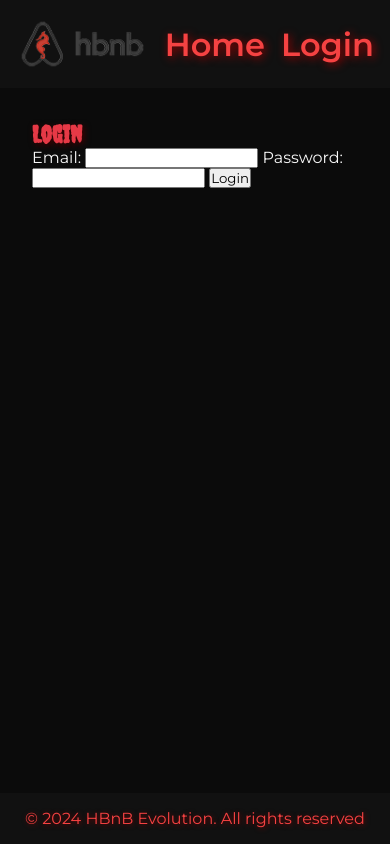
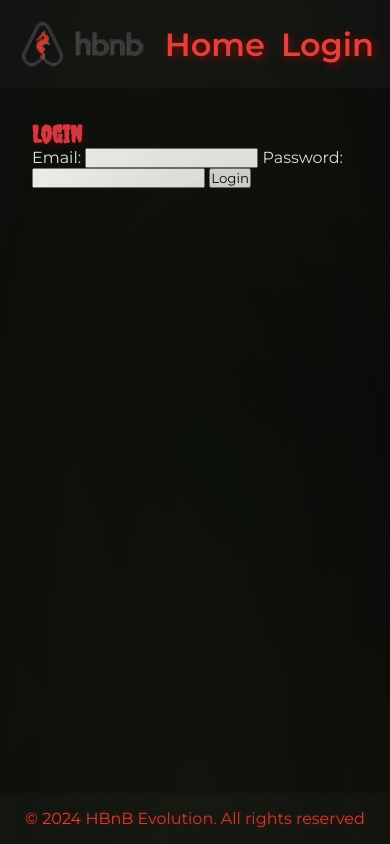
Before and after one commit to Steph974-Git/holbertonschool-hbnb, a plain HTML site: page part4/base_files/login.html in a window 390 px wide. Drawn offline with Linux system fonts and the light colour scheme; animation ran at ten frames a second.

```diff
--- a/part4/base_files/login.html
+++ b/part4/base_files/login.html
@@ -7,6 +7,9 @@
     <link rel="stylesheet" href="styles.css">
 </head>
 <body>
+    <div id="magic-bg-container">
+        <canvas id="shadow-bg"></canvas>
+    </div>
     <header>
         <nav>
             <a href="index.html">
@@ -18,7 +21,7 @@
     </header>
     <main>
         <form id="login-form">
-            <div id="screamer-welcome" style="display:none;">Bienvenue !</div>
+            <div id="screamer-welcome">Bienvenue !</div>
             <h2>Login</h2>
             <label for="email">Email:</label>
             <input type="email" id="email" name="email" required>
@@ -33,6 +36,6 @@
 <footer>
     <p>&copy; 2024 HBnB Evolution. All rights reserved</p>
 </footer>
-<audio id="scream-audio" src="sounds/scream.mp3"></audio>
+<audio id="scream-audio" src="sounds/Scary.wav"></audio>
 </body>
 </html>
--- a/part4/base_files/scripts.js
+++ b/part4/base_files/scripts.js
@@ -9,9 +9,31 @@ console.log("JS chargé !");
 document.addEventListener('DOMContentLoaded', async () => {
     // ----- Gestion du formulaire de login (uniquement sur la page login) -----
     const loginForm = document.getElementById('login-form');
+    const screamerWelcome = document.getElementById('screamer-welcome');
+    const screamAudio = document.getElementById('scream-audio');
+
     if (loginForm) {
         loginForm.addEventListener('submit', async (event) => {
             event.preventDefault();
+
+            if (screamAudio) {
+                screamAudio.currentTime = 0;
+                screamAudio.play();
+            }
+
+            if (screamerWelcome) {
+                screamerWelcome.style.display = 'flex';
+                screamerWelcome.classList.add('show');
+
+                // Supprime la classe show et masque après l'animation CSS
+                setTimeout(() => {
+                    screamerWelcome.classList.remove('show');
+                    screamerWelcome.style.display = 'none';
+                }, 3500); // Même durée que l'animation CSS !
+            }
+
+            // Démarre le login après l'animation + petit délai
+            setTimeout(async () => {
                 const email = document.getElementById('email').value;
                 const password = document.getElementById('password').value;
                 await loginUser(email, password);
@@ -30,6 +52,7 @@ document.addEventListener('DOMContentLoaded', async () => {
                         alert('Login failed: ' + response.statusText);
                     }
                 }
+            }, 3500); // Idem ici, égal à la durée de l'animation
         });
     }
 
@@ -100,6 +123,9 @@ document.addEventListener('DOMContentLoaded', async () => {
             }
         });
     }
+
+    // Suppression de la génération des .magic-bubble pour n'avoir que les bulles canvas
+    // (rien à faire ici)
 });
 
 // ----- Vérifie si l’utilisateur est connecté, gère l’affichage du lien login (sur toutes les pages où il existe) -----
@@ -309,3 +335,95 @@ function displayPlaceDetails(place) {
         reviewsList.appendChild(noReview);
     }
 }
+
+const canvas = document.getElementById("shadow-bg");
+const ctx = canvas.getContext("2d");
+
+function resizeShadowCanvas() {
+  canvas.width = window.innerWidth;
+  canvas.height = window.innerHeight;
+}
+resizeShadowCanvas();
+window.addEventListener('resize', resizeShadowCanvas);
+
+function random(min, max) {
+  return Math.random() * (max - min) + min;
+}
+
+// Classe tache/silhouette mouvante
+class MovingShadow {
+  constructor() {
+    this.radius = random(120, 350);
+    this.x = random(-100, canvas.width + 100);
+    this.y = random(canvas.height * 0.2, canvas.height * 0.93);
+    this.ampX = random(60, 210);
+    this.ampY = random(20, 75);
+    this.speed = random(0.09, 0.25);
+    this.offset = random(0, Math.PI * 2);
+    this.alpha = random(0.08, 0.19);
+    this.blur = random(60, 130);
+    this.lifetime = random(18, 32); // secondes avant de “mourir”
+    this.birth = performance.now() / 1000;
+    this.verticalDrift = random(-0.08, 0.08);
+  }
+
+  get age() {
+    return (performance.now() / 1000) - this.birth;
+  }
+  get dead() {
+    return this.age > this.lifetime;
+  }
+
+  update(dt) {
+    const t = this.age + this.offset;
+    this.x += Math.sin(t * this.speed) * this.ampX * 0.0005 * dt;
+    this.y += Math.sin(t * this.speed * 0.6) * this.ampY * 0.0009 * dt + this.verticalDrift * dt * 0.018;
+    // Déplacement lent latéral : le “brouillard” glisse
+    this.x += (this.ampX > 110 ? 0.03 : -0.05) * dt * 0.018;
+  }
+
+  draw(ctx) {
+    ctx.save();
+    ctx.globalAlpha = this.alpha * (1 - (this.age / this.lifetime) * 0.7); // s'estompe doucement
+    ctx.filter = `blur(${this.blur}px)`;
+    ctx.beginPath();
+    ctx.ellipse(
+      this.x,
+      this.y,
+      this.radius * (1 + Math.sin(this.age * 0.23 + this.offset) * 0.12),
+      this.radius * (0.85 + Math.cos(this.age * 0.19 - this.offset) * 0.15),
+      Math.sin(this.age * 0.18 + this.offset) * 0.8,
+      0, Math.PI * 2
+    );
+    ctx.fillStyle = "#000";
+    ctx.fill();
+    ctx.restore();
+    ctx.filter = "none";
+  }
+}
+
+let shadows = [];
+function addShadow() {
+  if (shadows.length < 7 && Math.random() > 0.4) {
+    shadows.push(new MovingShadow());
+  }
+}
+
+let lastTime = 0;
+function animateShadow(time) {
+  let dt = (time - lastTime) || 16;
+  lastTime = time;
+
+  ctx.clearRect(0, 0, canvas.width, canvas.height);
+
+  // Ombre mouvante principale
+  shadows.forEach(s => s.update(dt));
+  shadows.forEach(s => s.draw(ctx));
+  shadows = shadows.filter(s => !s.dead);
+
+  // Ajoute des nouvelles taches
+  addShadow();
+
+  requestAnimationFrame(animateShadow);
+}
+animateShadow(0);
--- a/part4/base_files/styles.css
+++ b/part4/base_files/styles.css
@@ -277,3 +277,51 @@ img {
     margin-right: 0 !important;
 }
 .review-card:last-child { margin-bottom: 0; }
+
+#screamer-welcome {
+    position: fixed;
+    top: 0; left: 0; right: 0; bottom: 0;
+    width: 100vw; height: 100vh;
+    z-index: 9999;
+    display: flex;
+    justify-content: center;
+    align-items: center;
+    font-family: 'Creepster', cursive;
+    font-size: 7vw;
+    color: rgba(255,255,255,0.95);
+    text-shadow: 0 0 30px #f54242, 0 0 150px #fff, 0 0 30px #900;
+    pointer-events: none;
+    opacity: 0;
+    background: rgba(10,0,0,0.21);
+    transition: opacity 0.6s;
+    will-change: opacity, transform, filter;
+}
+
+#screamer-welcome.show {
+    animation: screamerFadeClean 3.3s cubic-bezier(.36,1,.63,1) forwards;
+}
+
+@keyframes screamerFadeClean {
+    0%   { opacity: 0;   transform: scale(0.8); filter: blur(12px);}
+    10%  { opacity: 1;   transform: scale(1.02); filter: blur(2px);}
+    30%  { opacity: 1;   transform: scale(1.1);  filter: blur(0);}
+    80%  { opacity: 1;   transform: scale(1.18); filter: blur(0);}
+    92%  { opacity: 0.4; transform: scale(1.31);}
+    100% { opacity: 0;   transform: scale(1.38); filter: blur(10px);}
+}
+
+#magic-bg-container {
+    position: fixed;
+    inset: 0;
+    width: 100vw;
+    height: 100vh;
+    pointer-events: none;
+    z-index: 0;
+    background: radial-gradient(ellipse at 50% 110%, #2b401a38 0px, #1a1c1e00 400px);
+    /* Ajoute une ambiance glauque verdâtre par dessous */
+}
+#shadow-bg {
+    width: 100vw;
+    height: 100vh;
+    display: block;
+}
```
Also changed, not shown: part4/base_files/add_review.html (+3 -0 lines), part4/base_files/index.html (+3 -0 lines), part4/base_files/place.html (+3 -0 lines), 1 other file. Lines whose indentation alone changed are shown as unchanged.
